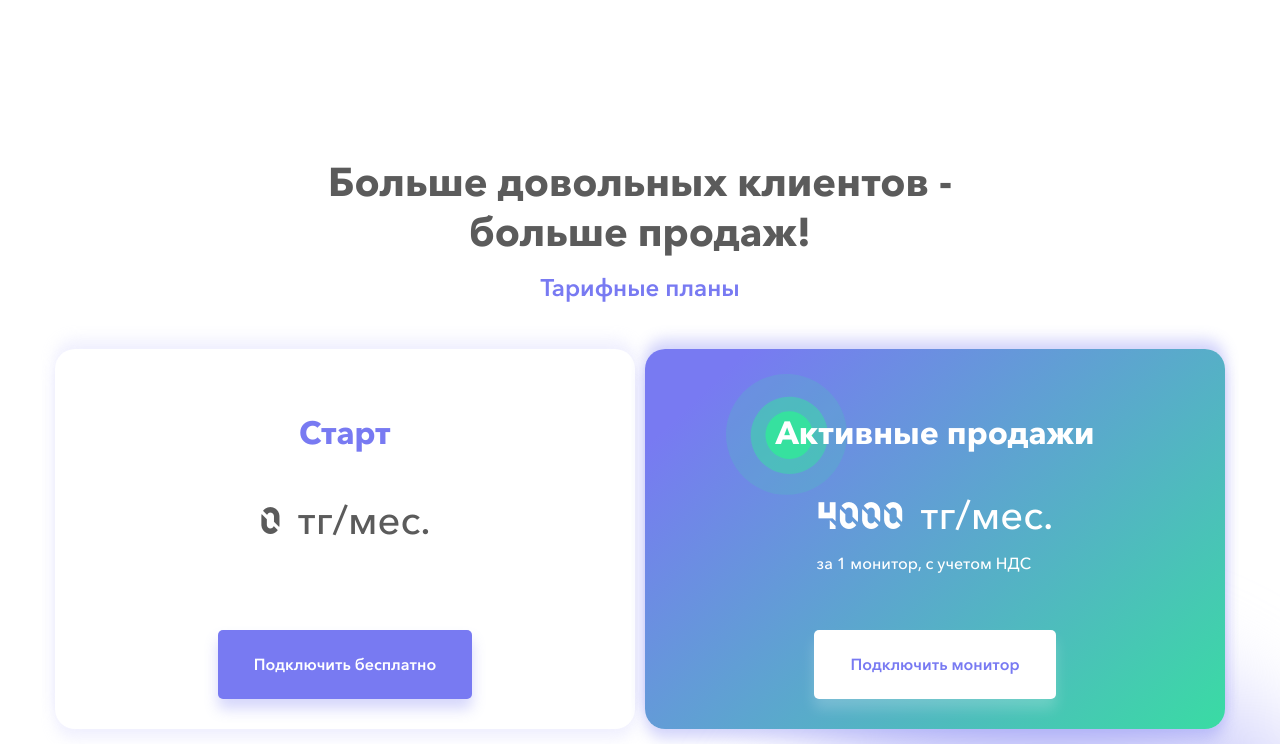
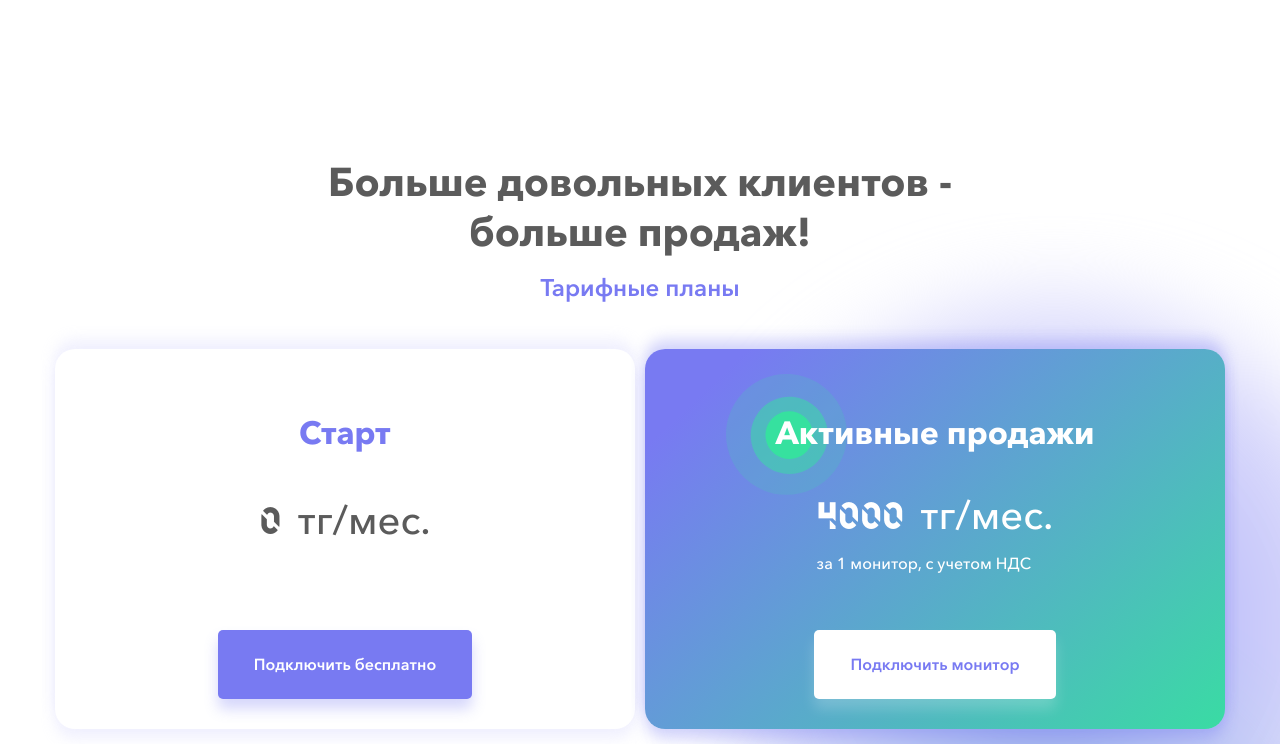
Before and after one commit to isemilia/ADMO, a website: page app/index.html in a window 1280 px wide. Shown: the part 5716-6460 px from the top of the page. Drawn offline with nearby package versions, Linux system fonts and the light colour scheme.

Commit message:
Adjust background element

```diff
--- a/app/assets/css/sass/components/_plan.scss
+++ b/app/assets/css/sass/components/_plan.scss
@@ -4,7 +4,7 @@
     &::after {
         content: '';
         position: absolute;
-        top: 50%;
+        top: 10%;
         right: 0;
         background-image: url('../img/plan-bg.svg');
         background-position: right bottom;
```
Also changed, not shown: app/assets/css/style.min.css.
